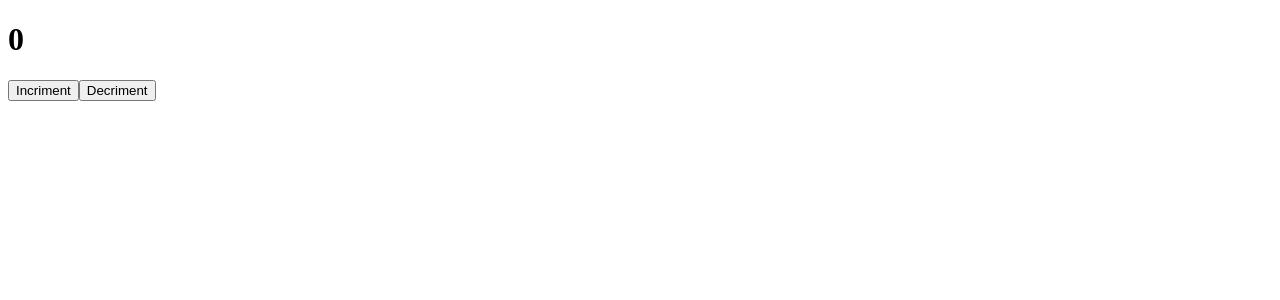
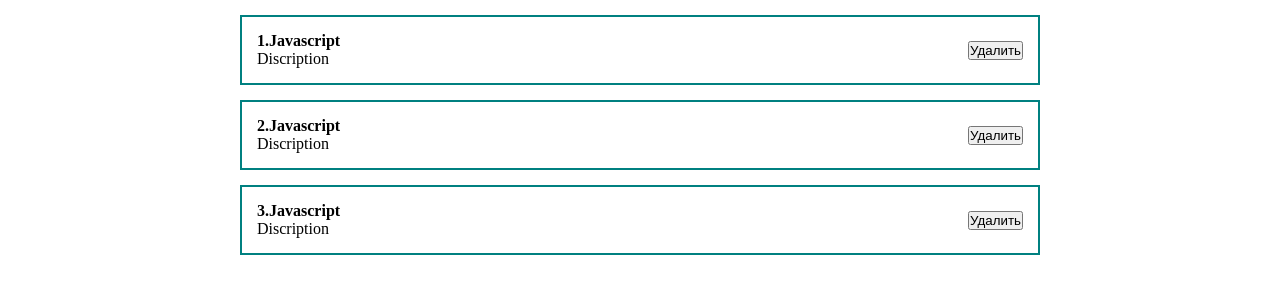
Before and after one commit to gregor-litvinov/ReactHotel, a React (Create React App) app: page / in a window 1280 px wide. Shown: the top 300 px of the page. Built offline with nearby package versions, Linux system fonts and the light colour scheme.

Commit message:
testPropList

```diff
--- a/src/App.css
+++ /dev/null
@@ -1,38 +0,0 @@
-.App {
-  text-align: center;
-}
-
-.App-logo {
-  height: 40vmin;
-  pointer-events: none;
-}
-
-@media (prefers-reduced-motion: no-preference) {
-  .App-logo {
-    animation: App-logo-spin infinite 20s linear;
-  }
-}
-
-.App-header {
-  background-color: #282c34;
-  min-height: 100vh;
-  display: flex;
-  flex-direction: column;
-  align-items: center;
-  justify-content: center;
-  font-size: calc(10px + 2vmin);
-  color: white;
-}
-
-.App-link {
-  color: #61dafb;
-}
-
-@keyframes App-logo-spin {
-  from {
-    transform: rotate(0deg);
-  }
-  to {
-    transform: rotate(360deg);
-  }
-}
--- a/src/App.js
+++ b/src/App.js
@@ -1,14 +1,21 @@
 import React, {useState} from "react";
 import Header from "./components/Header/Header";
 import ClassCounter from './components/ClassCounter'
+import '../src/components/style/App.css'
+import PostItem from "./components/postItem";
 
 function App() {
   const [Value, setValue] = useState('text in input')
 
   return (
     <div className="App">
-    <ClassCounter/>
+      <PostItem post={{id: 1, title: 'Javascript', body: 'Discription' }}/>
+      <PostItem post={{id: 2, title: 'Javascript', body: 'Discription' }}/>
+      <PostItem post={{id: 3, title: 'Javascript', body: 'Discription' }}/>
+
+
     </div>
+
   );
 }
 
--- /dev/null
+++ b/src/components/postItem.jsx
@@ -0,0 +1,17 @@
+import React from 'react';
+
+const PostItem = (props) => {
+	return (
+		<div className='post'>
+			<div className="post__conent">
+				<strong>{props.post.id}.{props.post.title}</strong>
+				<div>{props.post.body}</div>
+			</div>
+			<div className="post__btns">
+				<button>Удалить</button>
+			</div>
+		</div>
+	);
+};
+
+export default PostItem;
--- /dev/null
+++ b/src/components/style/App.css
@@ -0,0 +1,24 @@
+* {
+    margin: 0;
+    padding: 0;
+    box-sizing: border-box;
+}
+
+#root {
+    display: flex;
+    justify-content: center;
+}
+
+
+.App {
+    width: 800px;
+}
+
+.post {
+    display: flex;
+    padding: 15px;
+    border: 2px solid teal;
+    margin-top: 15px;
+    justify-content: space-between;
+    align-items: center;
+}
```
